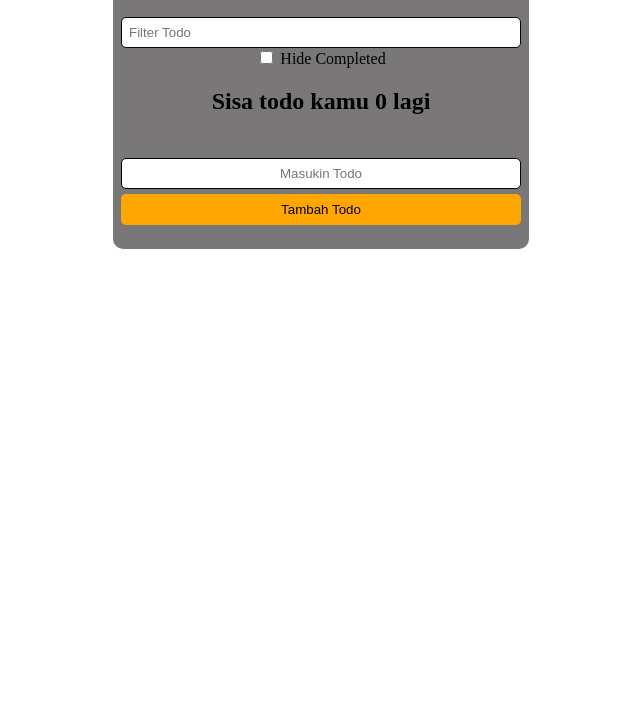
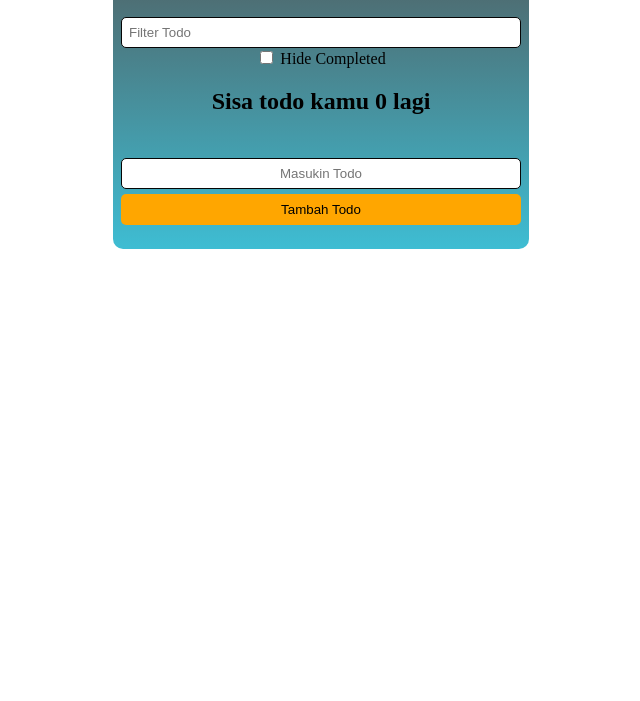
Before and after one commit to arnov17/simple-todo-app, a plain HTML site: page index.html in a window 1280 px wide. Shown: the part 99-800 px from the top of the page, without its empty margins (319-959 px from the left). Drawn offline with Linux system fonts and the light colour scheme.

Commit message:
change background color

```diff
--- a/style.css
+++ b/style.css
@@ -1,7 +1,7 @@
 #todo-app {
     display: flex;
     flex-direction: column;
-    background-color: #797777;
+    background-image: linear-gradient(rgb(83, 83, 83), rgb(62, 189, 211));
     width: 400px;
     padding: 8px;
     border-radius: 10px;
```
